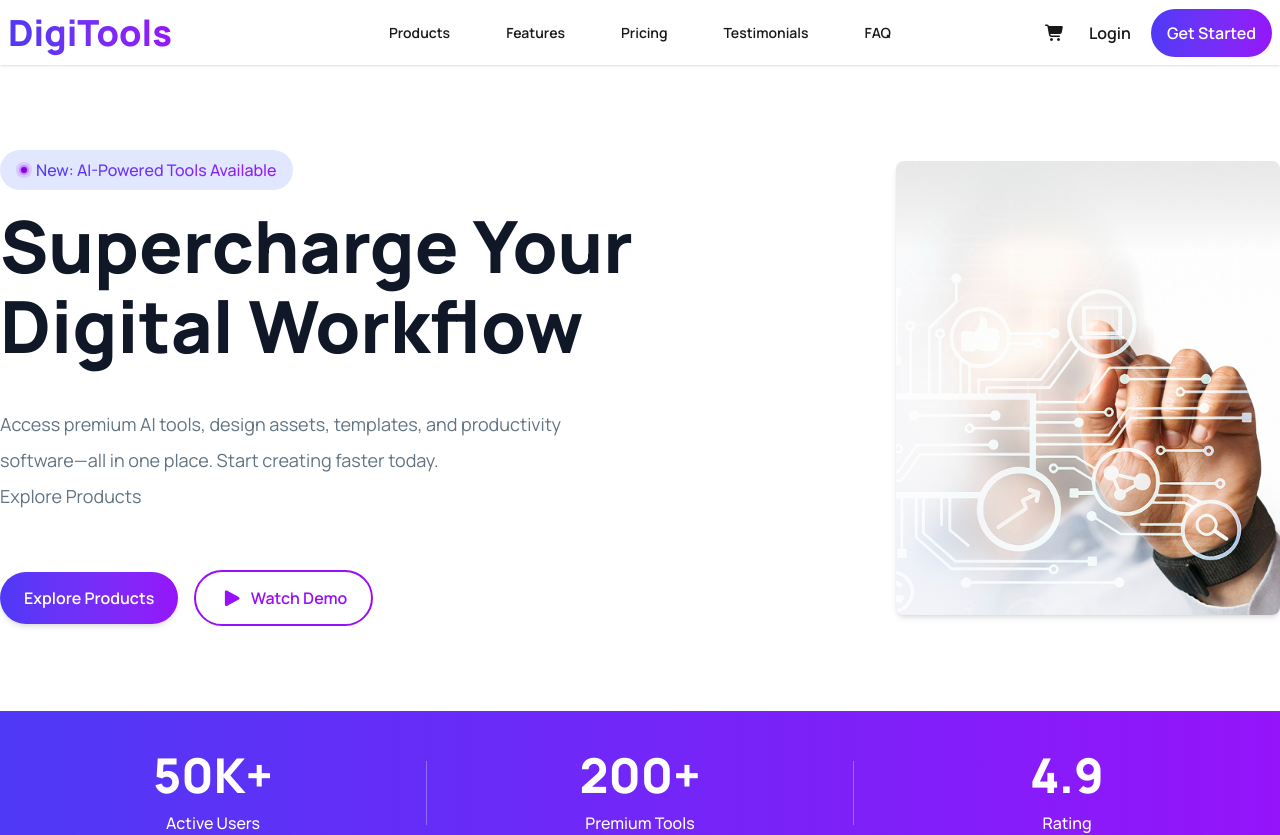
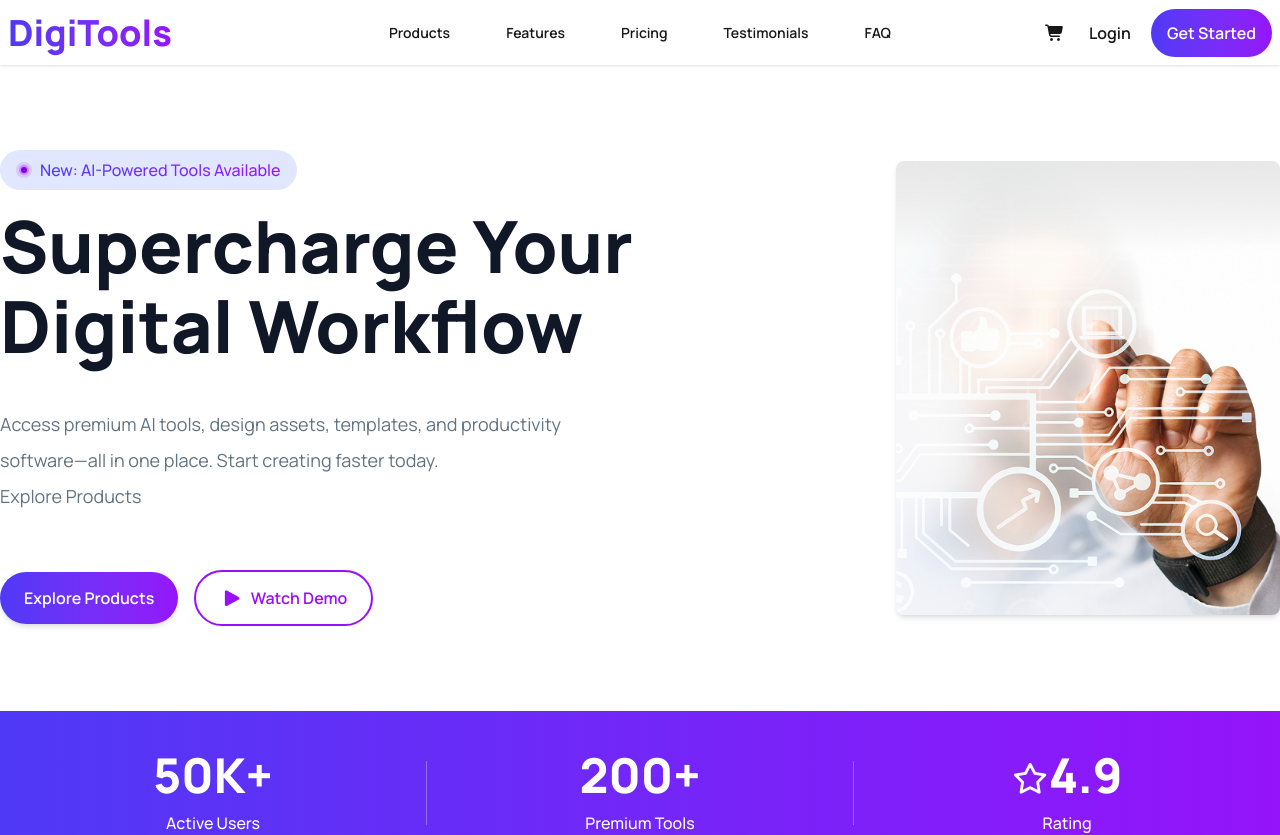
Before and after one commit to shuvr0shishir/DigiTools, a React (Vite) app: page / in a window 1280 px wide. Shown: the top 835 px of the page. Built offline with nearby package versions, Linux system fonts and the light colour scheme.

Commit message:
Code Optimise

```diff
--- a/src/App.jsx
+++ b/src/App.jsx
@@ -21,3 +21,5 @@ function App() {
 }
 
 export default App
+
+//HoverEffect: hover:brightness-140 hover:scale-105 transition-all duration-300 ease-in-out
--- a/src/components/Banner/Banner.jsx
+++ b/src/components/Banner/Banner.jsx
@@ -5,7 +5,7 @@ const Banner = () => {
     return (
         <section className=" container mx-auto bg-base-100 my-5 sm:my-[85px]">
             <div className="banner-contant flex justify-between items-center  flex-col sm:flex-row-reverse gap-4">
-                <div className='banner-img text-center'>
+                <div className='banner-img text-center '>
                     <img
                         src={bannerImg}
                         className="max-w-sm rounded-lg shadow-md"
@@ -13,9 +13,10 @@ const Banner = () => {
                 </div>
 
                 <div className='banner-txt space-y-4'>
+
                     {/* badge */}
-                    <div className=' py-2 px-4 bg-[#E1E7FF] rounded-4xl w-fit'>
-                        <div className="flex gap-1 items-center">
+                    <div className=' py-2 px-4 bg-[#E1E7FF] rounded-4xl w-fit hover:shadow hover:scale-102 transition-all duration-300 ease-in-out hover:brightness-110'>
+                        <div className="flex gap-2 items-center">
                             {/* ripple dot */}
                             <div class="w-4 h-4 rounded-full bg-purple-400/30 flex items-center justify-center">
                                 <div class="w-2.5 h-2.5 rounded-full bg-purple-400/80 flex items-center justify-center">
@@ -35,20 +36,20 @@ const Banner = () => {
                         Explore Products<br />
                     </p>
 
-
+                    {/* Buttons */}
                     <div className="flex gap-4 pt-4 items-center">
 
                         <button className="px-6 py-3.5 rounded-full text-white font-semibold
                                             bg-linear-to-r from-[#4F39F6] to-[#9514FA]
                                             hover:brightness-140 transition-all duration-200
-                                            shadow-md hover:shadow-xl hover:scale-105">
+                                            shadow-md hover:shadow-xl hover:scale-105 ">
                             Explore Products
                         </button>
 
                         <button className="flex items-center gap-2 px-6 py-3 rounded-full
                                             border-2 border-purple-600 text-purple-600 font-semibold
                                             hover:bg-purple-500 hover:text-white
-                                            transition-all duration-200 hover:scale-105">
+                                            transition-all duration-200 hover:scale-105 ">
                             <span className="text-lg"><i class="fa-solid fa-play"></i></span>
 
                             Watch Demo
--- a/src/components/DigitalToolsSection/DTSectionHeader.jsx
+++ b/src/components/DigitalToolsSection/DTSectionHeader.jsx
@@ -16,7 +16,7 @@ const DTSectionHeader = () => {
 
                 <button
                     onClick={() => setActive("products")}
-                    className={`px-5 py-2 rounded-full text-sm font-medium transition-all duration-300 ease-in-out
+                    className={`px-5 py-2 rounded-full text-sm font-medium transition-all duration-300 ease-in-out hover:brightness-140 hover:scale-105
                         ${active === "products"
                             ? "bg-linear-to-r from-[#4F39F6] to-[#9514FA] text-white shadow"
                             : "text-gray-600"
@@ -26,10 +26,9 @@ const DTSectionHeader = () => {
                     Products
                 </button>
 
-                {/* Cart */}
                 <button
                     onClick={() => setActive("cart")}
-                    className={`px-5 py-2 rounded-full text-sm font-medium transition-all duration-300 ease-in-out
+                    className={`px-5 py-2 rounded-full text-sm font-medium transition-all duration-300 ease-in-out hover:brightness-140 hover:scale-105
                         ${active === "cart"
                             ? "bg-linear-to-r from-[#4F39F6] to-[#9514FA] text-white shadow"
                             : "text-gray-600"
--- a/src/components/StatsSection/StatsSection.jsx
+++ b/src/components/StatsSection/StatsSection.jsx
@@ -6,21 +6,21 @@ const StatsSection = () => {
 
             <div className="container mx-auto flex justify-between items-center text-center text-white">
                 <div className="flex-1">
-                    <h2 className="text-3xl sm:text-5xl font-extrabold">50K+</h2>
+                    <h2 className="text-3xl sm:text-5xl font-extrabold transition-all duration-300 ease-in-out hover:scale-107">50K+</h2>
                     <p className="mt-3 font-medium">Active Users</p>
                 </div>
 
                 <div className="w-px h-16 bg-white/30"></div>
 
                 <div className="flex-1">
-                    <h2 className="text-3xl sm:text-5xl font-extrabold">200+</h2>
+                    <h2 className="text-3xl sm:text-5xl font-extrabold transition-all duration-300 ease-in-out hover:scale-107">200+</h2>
                     <p className="mt-3 font-medium">Premium Tools</p>
                 </div>
 
                 <div className="w-px h-16 bg-white/30"></div>
 
                 <div className="flex-1">
-                    <h2 className="text-3xl sm:text-5xl font-extrabold">4.9</h2>
+                    <h2 className="text-3xl sm:text-5xl font-extrabold transition-all duration-300 ease-in-out hover:scale-107"><i class="fa-regular fa-star text-3xl align-middle"></i>4.9</h2>
                     <p className="mt-3 font-medium">Rating</p>
                 </div>
             </div>
```
